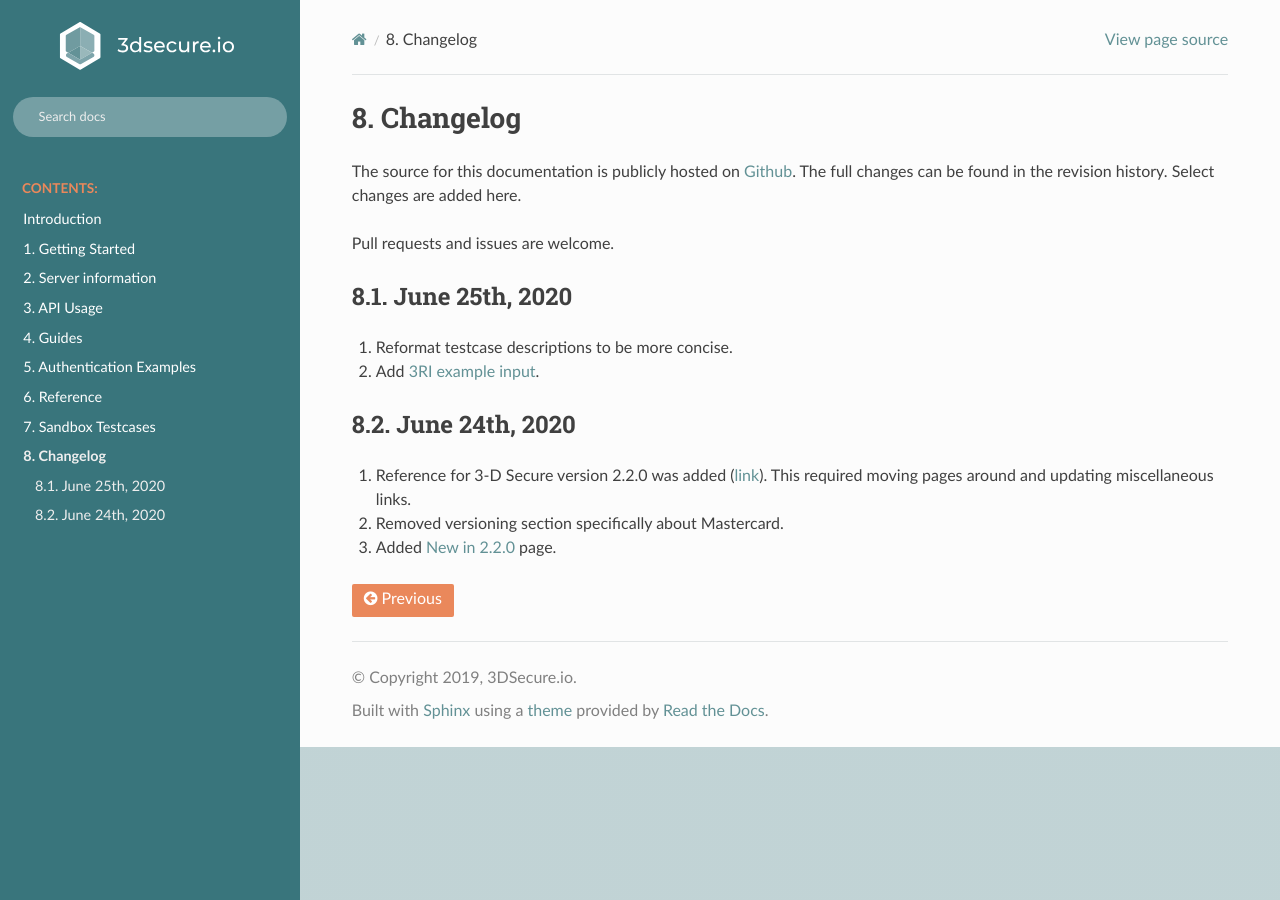
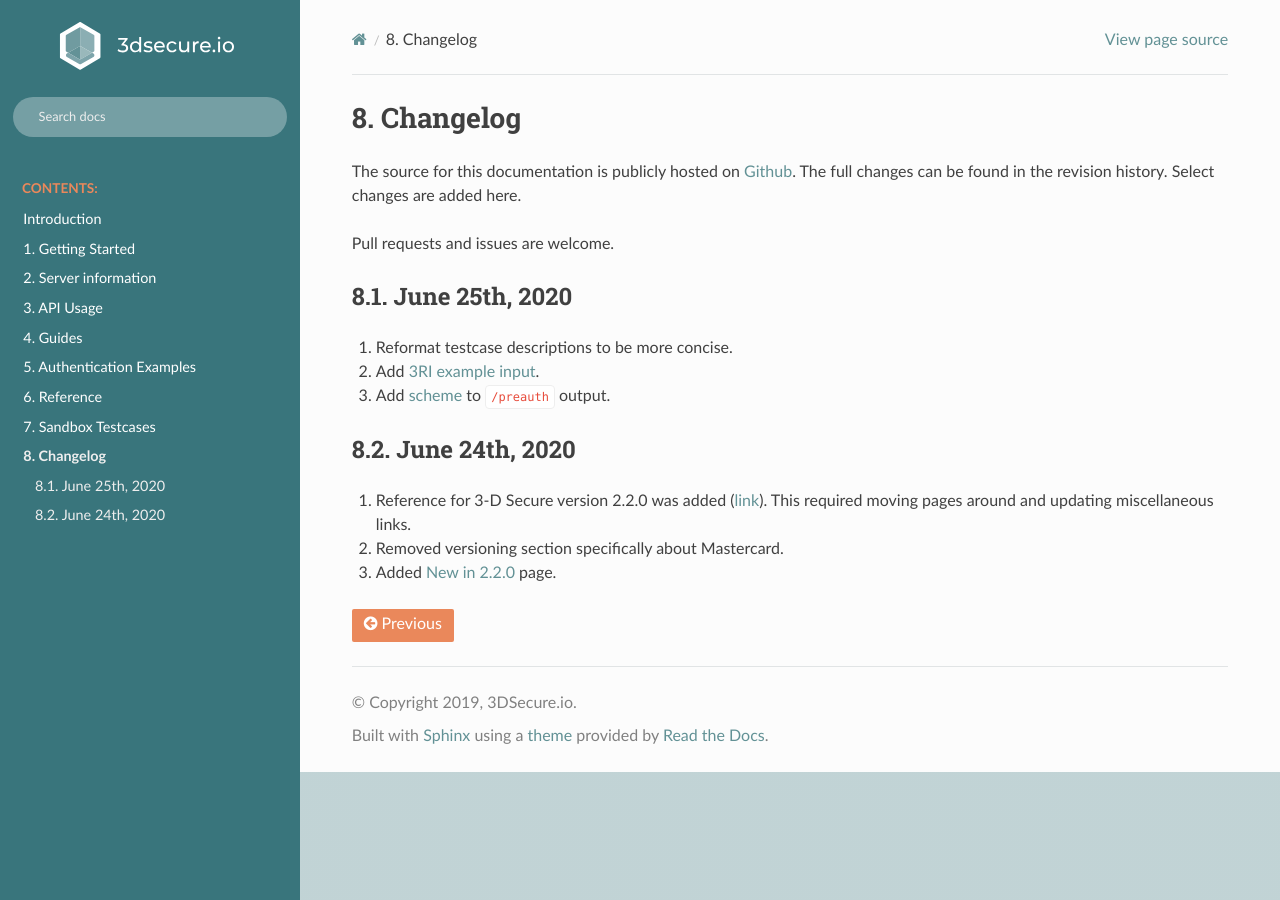
Before and after one commit to clearhaus/3DSv2-api-documentation, a Sphinx documentation site: the page built from source/changelog.rst, in a window 1280 px wide. Built offline with Sphinx 7.4.7 and the Read the Docs theme 2.0.0, drawn with Linux system fonts in a browser that asks for light colours.

Commit message:
Update changelog for scheme addition

```diff
--- a/source/changelog.rst
+++ b/source/changelog.rst
@@ -16,6 +16,7 @@ June 25th, 2020
 
 1. Reformat testcase descriptions to be more concise.
 2. Add :ref:`3RI example input <threeri_example>`.
+3. Add `scheme <specification_210.html#attr-cardRangeData-scheme>`_ to ``/preauth`` output.
 
 June 24th, 2020
 ***************
```
